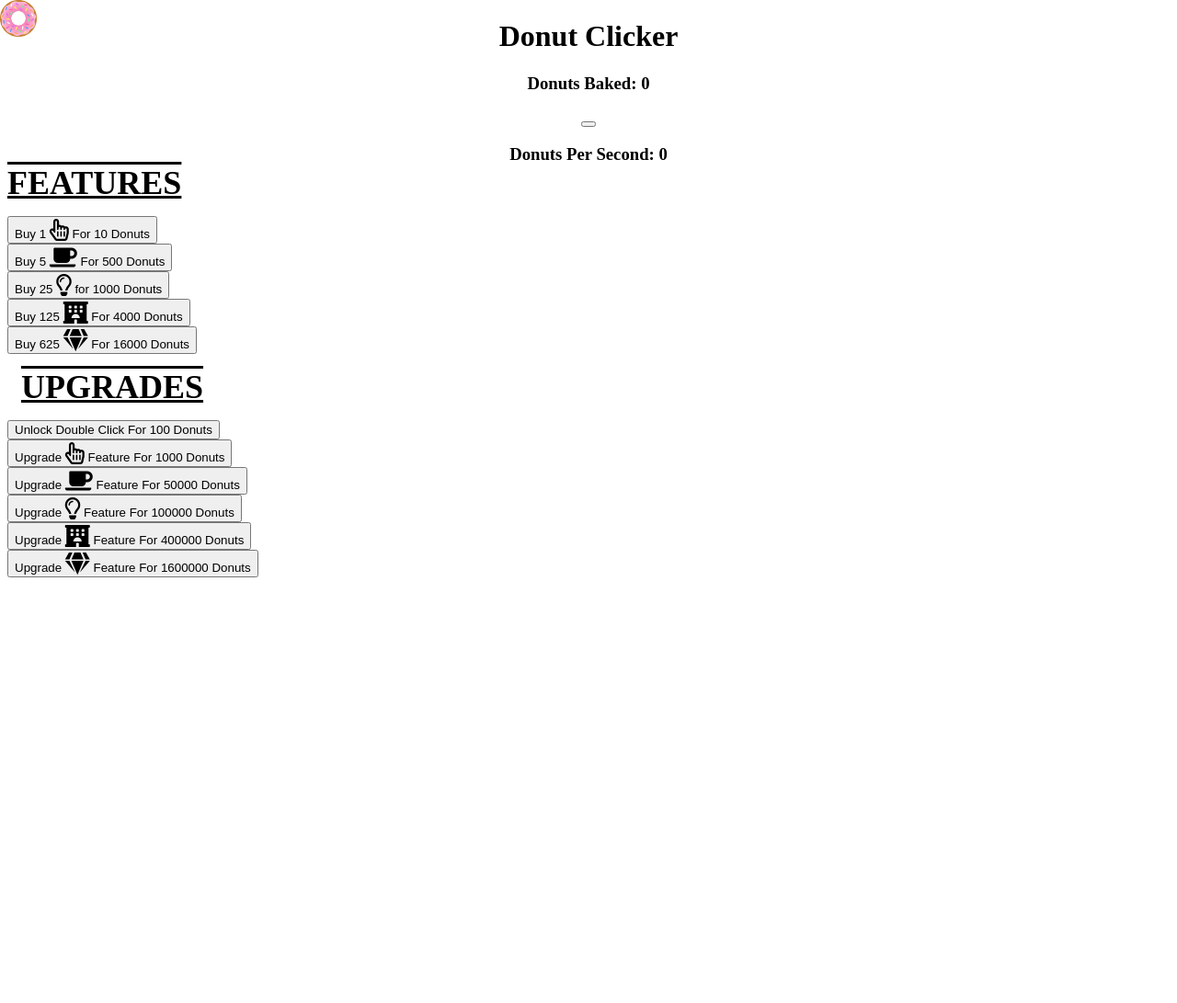
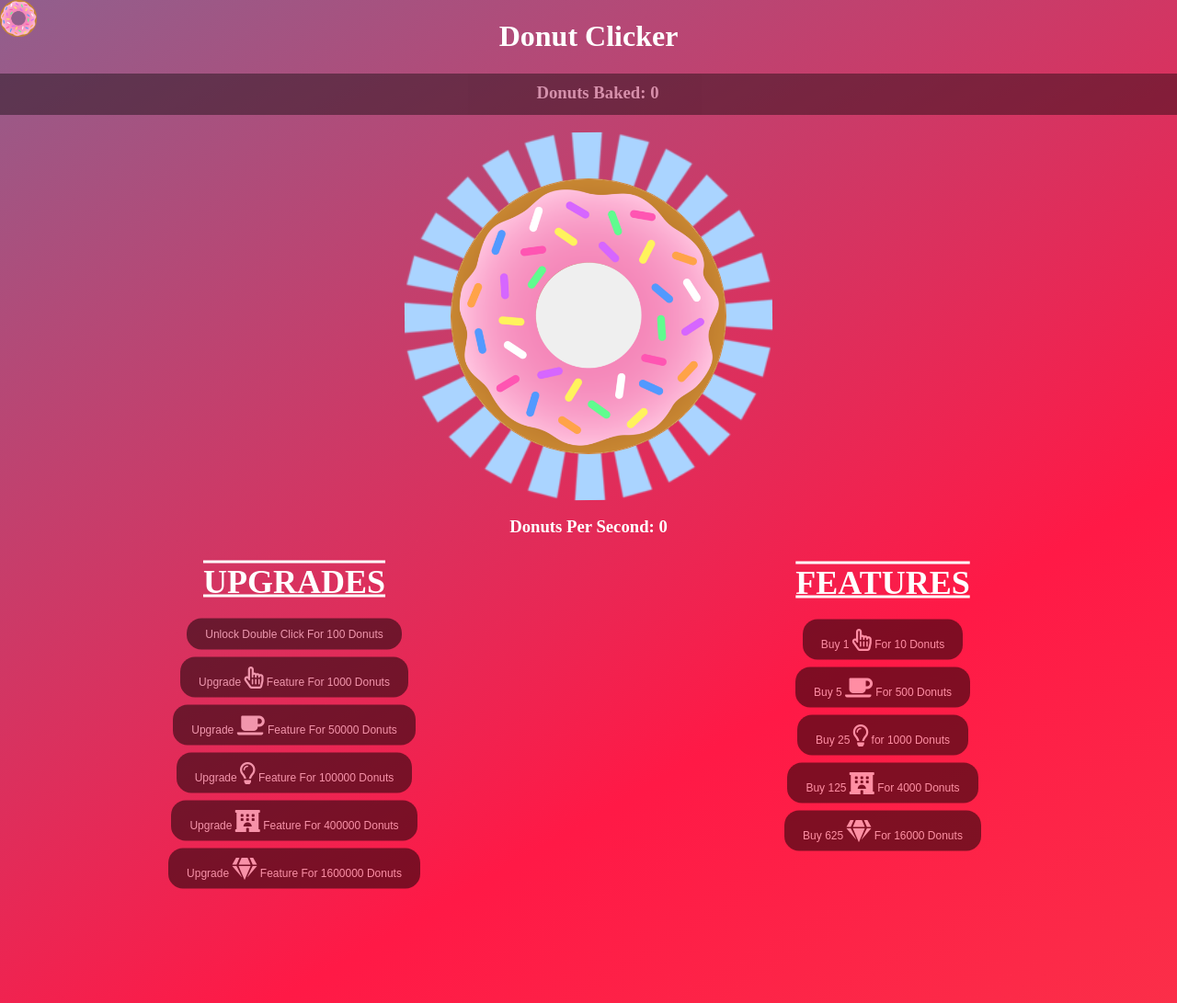
Before and after one commit to Necro991/WebDesignProject2, a plain HTML site: page src/index.html in a window 1280 px wide. Shown: the top 1091 px of the page at 92% size. Before the commit the page ends 800 px from the top, so only its background shows below. Drawn offline with Linux system fonts and the light colour scheme.

Commit message:
Edit the css path

```diff
--- a/src/index.html
+++ b/src/index.html
@@ -238,7 +238,7 @@
 			}, updateRate);
 
 		</script>
-		<link rel="stylesheet" type="text/css" href="file:///Users/haonguyen/Desktop/src/style.css">
+		<link rel="stylesheet" type="text/css" href="style.css">
 		<script type="text/javascript" src="cursor.js">	</script>
 	</head>
 	<body>
```
